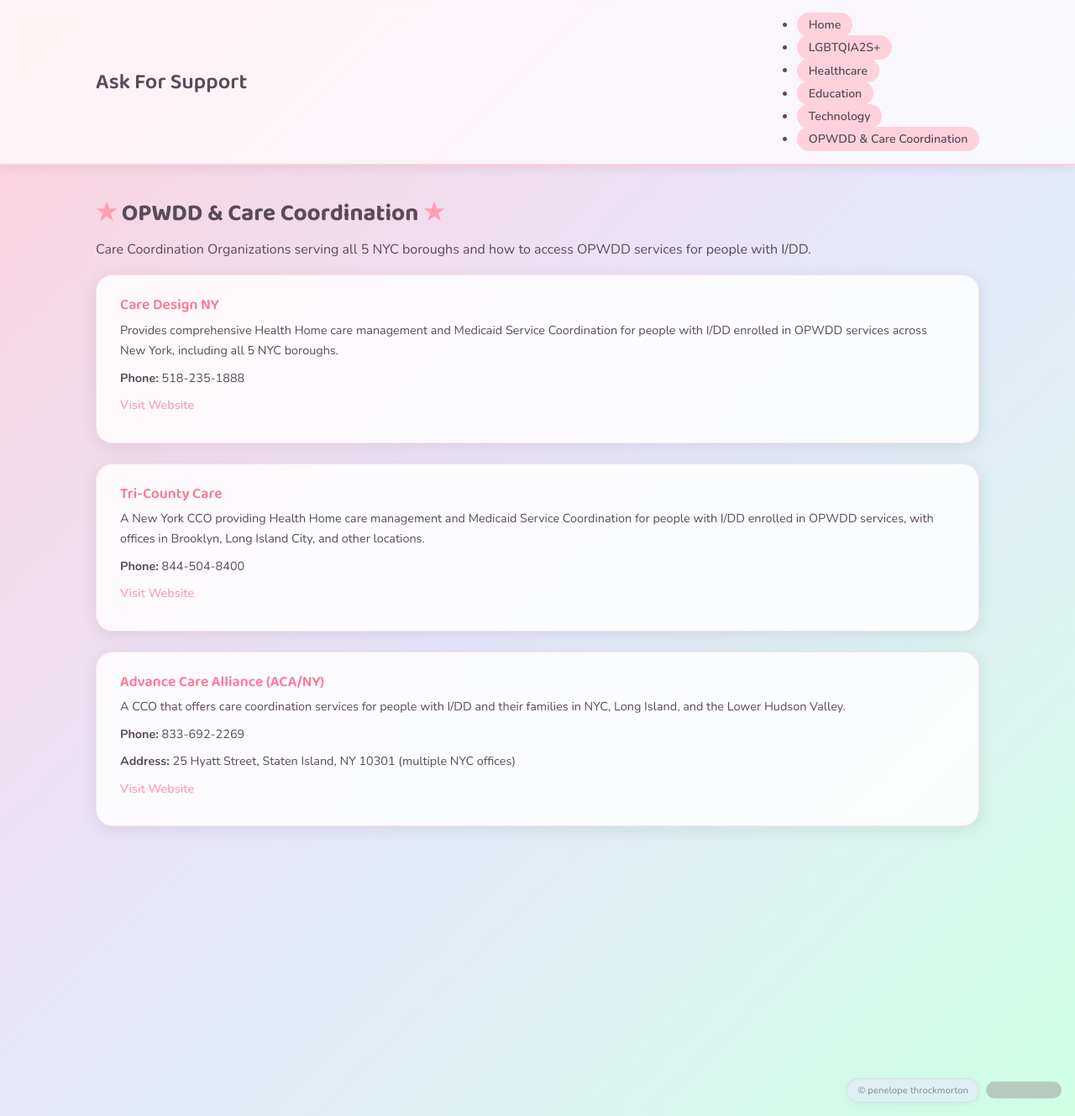
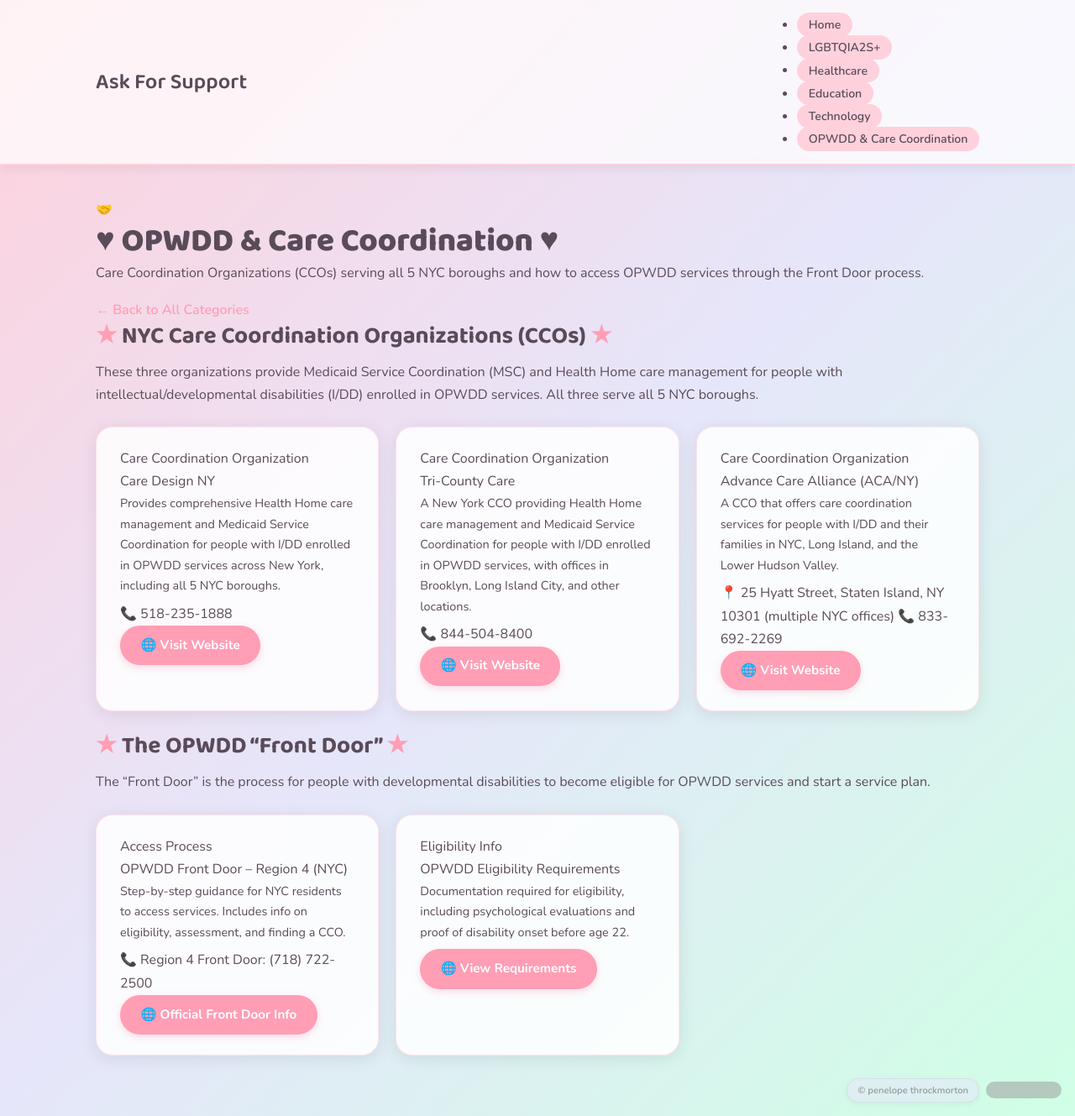
Before and after one commit to penelopethrock-cyber/askforsupport, a Jekyll site: the page built from opwdd/index.html, in a window 1280 px wide and 1329 px high. Shown: the whole window at 84% size. Built offline with Jekyll 4.4.1, drawn with Linux system fonts in a browser that asks for light colours; grey boxes are pictures that could not be loaded.

Commit message:
feat(opwdd): rewrite opwdd/index.html with themed template, CCO data loop, Front Door section preserved

```diff
--- a/opwdd/index.html
+++ b/opwdd/index.html
@@ -1,19 +1,56 @@
 ---
 layout: default
-title: OPWDD & Care Coordination
+title: OPWDD &amp; Care Coordination
 ---
-<h2>OPWDD &amp; Care Coordination</h2>
-<p>Care Coordination Organizations serving all 5 NYC boroughs and how to access OPWDD services for people with I/DD.</p>
+<section class="page-header">
+  <div class="page-icon">&#129309;</div>
+  <h1>OPWDD &amp; Care Coordination</h1>
+  <p>Care Coordination Organizations (CCOs) serving all 5 NYC boroughs and how to access OPWDD services through the Front Door process.</p>
+</section>
+<a href="/" class="back-link">&#8592; Back to All Categories</a>
 
-<div class="resource-list">
+<h2 class="section-heading">NYC Care Coordination Organizations (CCOs)</h2>
+<p class="section-intro">These three organizations provide Medicaid Service Coordination (MSC) and Health Home care management for people with intellectual/developmental disabilities (I/DD) enrolled in OPWDD services. All three serve all 5 NYC boroughs.</p>
+
+<div class="resource-grid">
   {% for resource in site.data.resources.opwdd %}
   <div class="resource-card">
-    <h3>{{ resource.name }}</h3>
-    <p class="desc">{{ resource.description }}</p>
-    {% if resource.phone %}<p><strong>Phone:</strong> {{ resource.phone }}</p>{% endif %}
-    {% if resource.address %}<p><strong>Address:</strong> {{ resource.address }}</p>{% endif %}
-    {% if resource.link %}<p><a href="{{ resource.link }}" target="_blank" rel="noopener noreferrer">Visit Website</a></p>{% endif %}
-    {% if resource.note %}<p class="resource-note"><em>{{ resource.note }}</em></p>{% endif %}
+    {% if resource.type %}<span class="resource-type">{{ resource.type }}</span>{% endif %}
+    <div class="resource-name">{{ resource.name }}</div>
+    <p class="resource-desc">{{ resource.description }}</p>
+    <div class="resource-details">
+      {% if resource.address %}<span><span class="detail-icon">&#128205;</span> {{ resource.address }}</span>{% endif %}
+      {% if resource.phone %}<span><span class="detail-icon">&#128222;</span> {{ resource.phone }}</span>{% endif %}
+      {% if resource.hours %}<span><span class="detail-icon">&#128336;</span> {{ resource.hours }}</span>{% endif %}
+    </div>
+    <div class="card-actions">
+      {% if resource.link %}<a href="{{ resource.link }}" target="_blank" rel="noopener" class="btn btn-primary">&#127760; Visit Website</a>{% endif %}
+    </div>
   </div>
   {% endfor %}
 </div>
+
+<h2 class="section-heading">The OPWDD &ldquo;Front Door&rdquo;</h2>
+<p class="section-intro">The &ldquo;Front Door&rdquo; is the process for people with developmental disabilities to become eligible for OPWDD services and start a service plan.</p>
+
+<div class="resource-grid">
+  <div class="resource-card">
+    <span class="resource-type">Access Process</span>
+    <div class="resource-name">OPWDD Front Door &ndash; Region 4 (NYC)</div>
+    <p class="resource-desc">Step-by-step guidance for NYC residents to access services. Includes info on eligibility, assessment, and finding a CCO.</p>
+    <div class="resource-details">
+      <span><span class="detail-icon">&#128222;</span> Region 4 Front Door: (718) 722-2500</span>
+    </div>
+    <div class="card-actions">
+      <a href="https://opwdd.ny.gov/get-started/front-door" target="_blank" rel="noopener" class="btn btn-primary">&#127760; Official Front Door Info</a>
+    </div>
+  </div>
+  <div class="resource-card">
+    <span class="resource-type">Eligibility Info</span>
+    <div class="resource-name">OPWDD Eligibility Requirements</div>
+    <p class="resource-desc">Documentation required for eligibility, including psychological evaluations and proof of disability onset before age 22.</p>
+    <div class="card-actions">
+      <a href="https://opwdd.ny.gov/eligibility" target="_blank" rel="noopener" class="btn btn-secondary">&#127760; View Requirements</a>
+    </div>
+  </div>
+</div>
```
